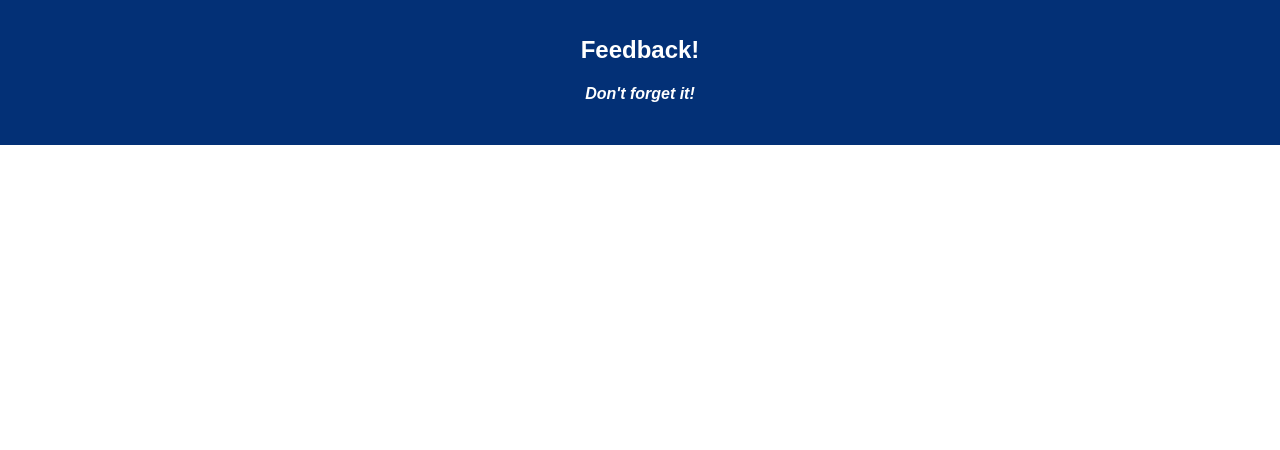
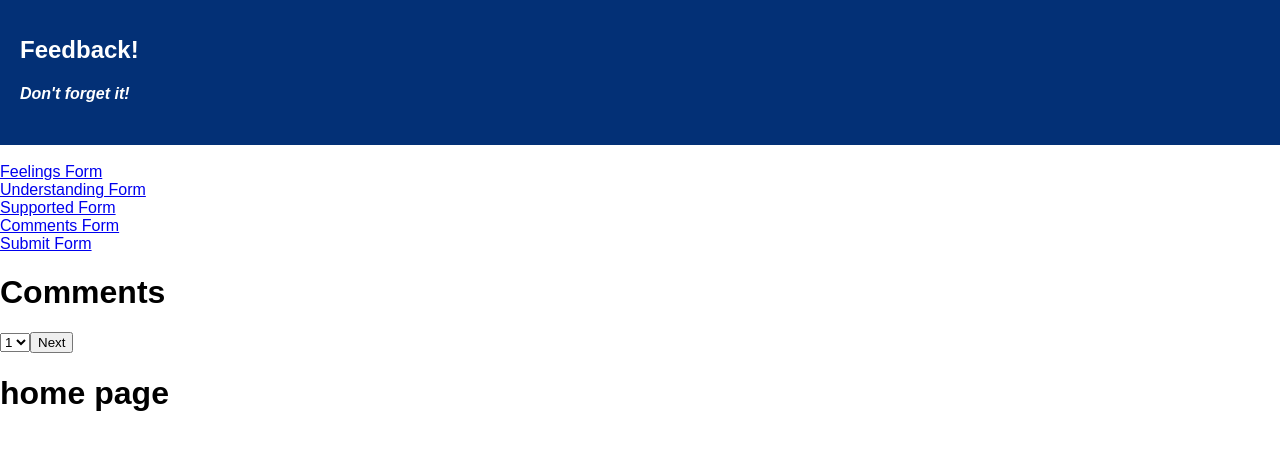
Before and after one commit to Eolson6/react-props-activity, a React (Create React App) app in the folder primeTier2/weekend-challenge-5-feedback-master/: page /#/feelingsForm in a window 1280 px wide. Shown: the top 450 px of the page. Built offline with nearby package versions, Linux system fonts and the light colour scheme.

Commit message:
Feelings, Understanding, and Supported form have value drop down menu, and functioning next buttons. Comments form has functioning input text box. handle change functions in file

```diff
--- a/primeTier2/weekend-challenge-5-feedback-master/src/components/App/App.js
+++ b/primeTier2/weekend-challenge-5-feedback-master/src/components/App/App.js
@@ -2,17 +2,47 @@ import React, { Component } from 'react';
 import { HashRouter as Router, Route, Link } from 'react-router-dom';
 import axios from 'axios';
 import './App.css';
+import FeelingsForm from '../FeelingsForm/FeelingsForm.js';
+import UnderstandingForm from '../UnderstandingForm/UnderstandingForm.js';
+import SupportedForm from '../SupportedForm/SupportedForm.js';
+import CommentsForm from '../CommentsForm/CommentsForm.js';
+import SubmitForm from '../SubmitForm/SubmitForm.js';
+import Header from '../Header/Header.js';
+
 
 class App extends Component {
   render() {
     return (
-      <div className="App">
-        <header className="App-header">
-          <h1 className="App-title">Feedback!</h1>
-          <h4><i>Don't forget it!</i></h4>
-        </header>
-        <br/>
-      </div>
+      <Router>
+        <div>
+
+          <Header/>
+
+          <Link to="/feelingsform">Feelings Form</Link>
+          <br></br>
+          <Link to="/understandingform">Understanding Form</Link>
+          <br></br>
+          <Link to="/supportedform">Supported Form</Link>
+          <br></br>
+          <Link to="/commentsform">Comments Form</Link>
+          <br></br>
+          <Link to="/submitform">Submit Form</Link>
+
+
+
+          {/* Routes */}
+
+          <Route exact path="/app" component={App} />
+          <Route exact path="/feelingsForm" component={FeelingsForm} />
+          <Route exact path="/understandingform" component={UnderstandingForm} />
+          <Route exact path="/supportedform" component={SupportedForm} />
+          <Route exact path="/commentsform" component={CommentsForm} />
+          <Route exact path="/submitform" component={SubmitForm} />
+          <h1>home page</h1>
+        </div>
+      </Router>
+
+
     );
   }
 }
--- a/primeTier2/weekend-challenge-5-feedback-master/src/components/CommentsForm/CommentsForm.js
+++ b/primeTier2/weekend-challenge-5-feedback-master/src/components/CommentsForm/CommentsForm.js
@@ -0,0 +1,36 @@
+import React, { Component } from 'react';
+import { connect } from 'react-redux';
+
+class CommentsForm extends Component {
+    constructor(props) {
+        super(props);
+        this.state = {
+            input: '',
+        }
+    }
+
+    // Function called as the user input changes
+    handleChange = (event) => {
+        console.log(event.target.value);
+        this.setState({
+            input: event.target.value,
+
+        });
+    }
+
+
+    render() {
+        return (
+            <div>
+                <h1>Comments</h1>
+                <input type="text" value={this.state.input} onChange={this.handleChange} />
+            </div>
+        );
+    }
+}
+
+const mapReduxStateToProps = (reduxState) => ({
+    reduxState
+});
+
+export default connect(mapReduxStateToProps)(CommentsForm);
--- a/primeTier2/weekend-challenge-5-feedback-master/src/components/FeelingsForm/FeelingsForm.js
+++ b/primeTier2/weekend-challenge-5-feedback-master/src/components/FeelingsForm/FeelingsForm.js
@@ -0,0 +1,51 @@
+import React, { Component } from 'react';
+import { connect } from 'react-redux';
+
+class FeelingsForm extends Component {
+    constructor(props) {
+        super(props);
+        this.state = {
+            input: '',
+        }
+    }
+
+    // Function called as the user input changes
+    handleChange = (event) => {
+        console.log(event.target.value);
+        this.setState({
+            input: event.target.value,
+
+        });
+    }
+
+        handleSubmit=(event) => {
+            const action = { type: 'RATE_BY_NUMBER', payload: this.state.input};
+            this.props.dispatch(action);
+            this.setState({
+                input: '',
+            });
+            this.props.history.push('understandingform')
+        }
+
+    render() {
+        return (
+            <div>
+                <h1>Comments</h1>
+                <select onChange={this.handleChange} value={this.state.input}>
+                <option value="">1</option>
+                    <option value="">2</option>
+                    <option value="">3</option>
+                    <option value="">4</option>
+                    <option value="">5</option>
+                </select>
+                <button onClick={this.handleSubmit}>Next</button>
+            </div>
+        );
+    }
+}
+
+const mapReduxStateToProps = (reduxState) => ({
+    reduxState
+});
+
+export default connect(mapReduxStateToProps)(FeelingsForm);
--- /dev/null
+++ b/primeTier2/weekend-challenge-5-feedback-master/src/components/Header/Header.js
@@ -0,0 +1,19 @@
+import React, { Component } from 'react';
+import { connect } from 'react-redux';
+
+class Header extends Component {
+
+    render() {
+        return (
+            <div className ="header">
+                    <header className="App-header">
+                        <h1 className="App-title">Feedback!</h1>
+                        <h4><i>Don't forget it!</i></h4>
+                    </header>
+                    <br />
+                </div>
+        );
+    }
+}
+
+export default Header;
--- a/primeTier2/weekend-challenge-5-feedback-master/src/components/SubmitForm/SubmitForm.js
+++ b/primeTier2/weekend-challenge-5-feedback-master/src/components/SubmitForm/SubmitForm.js
@@ -0,0 +1,19 @@
+import React, { Component } from 'react';
+import { connect } from 'react-redux';
+
+class SubmitForm extends Component {
+
+    render() {
+        return (
+            <div>
+                <h1>Submit Form</h1>
+            </div>
+        );
+    }
+}
+
+const mapReduxStateToProps = (reduxState) => ({
+    reduxState
+});
+
+export default connect(mapReduxStateToProps)(SubmitForm);
--- a/primeTier2/weekend-challenge-5-feedback-master/src/components/SupportedForm/SupportedForm.js
+++ b/primeTier2/weekend-challenge-5-feedback-master/src/components/SupportedForm/SupportedForm.js
@@ -0,0 +1,36 @@
+import React, { Component } from 'react';
+import { connect } from 'react-redux';
+
+class SupportedForm extends Component {
+
+    constructor(props) {
+        super(props);
+        this.state = {
+            input: '',
+        }
+    }
+
+    render() {
+        return (
+            <div>
+                <h1>Supported Form</h1>
+
+                <select onChange={this.handleChange} value={this.state.input}>
+                    <option value="">1</option>
+                    <option value="">2</option>
+                    <option value="">3</option>
+                    <option value="">4</option>
+                    <option value="">5</option>
+                </select>
+                <button onClick={this.handleSubmit}>Next</button>
+
+            </div>
+        );
+    }
+}
+
+const mapReduxStateToProps = (reduxState) => ({
+    reduxState
+});
+
+export default connect(mapReduxStateToProps)(SupportedForm);
--- a/primeTier2/weekend-challenge-5-feedback-master/src/components/UnderstandingForm/UnderstandingForm.js
+++ b/primeTier2/weekend-challenge-5-feedback-master/src/components/UnderstandingForm/UnderstandingForm.js
@@ -0,0 +1,53 @@
+import React, { Component } from 'react';
+import { connect } from 'react-redux';
+
+class UnderstandingForm extends Component {
+
+    constructor(props) {
+        super(props);
+        this.state = {
+            input: '',
+        }
+    }
+
+    // Function called as the user input changes
+    handleChange = (event) => {
+        console.log(event.target.value);
+        this.setState({
+            input: event.target.value,
+
+        });
+    }
+
+    handleSubmit = (event) => {
+        const action = { type: 'RATE_BY_NUMBER', payload: this.state.input };
+        this.props.dispatch(action);
+        this.setState({
+            input: '',
+        });
+        this.props.history.push('supportedform')
+    }
+    render() {
+        return (
+            <div>
+                <h1>Understanding Form</h1>
+
+                    <select onChange={this.handleChange} value={this.state.input}>
+                        <option value="">1</option>
+                        <option value="">2</option>
+                        <option value="">3</option>
+                        <option value="">4</option>
+                        <option value="">5</option>
+                    </select>
+                    <button onClick={this.handleSubmit}>Next</button>
+
+            </div>
+        );
+    }
+}
+
+const mapReduxStateToProps = (reduxState) => ({
+    reduxState
+});
+
+export default connect(mapReduxStateToProps)(UnderstandingForm);
--- a/primeTier2/weekend-challenge-5-feedback-master/src/index.js
+++ b/primeTier2/weekend-challenge-5-feedback-master/src/index.js
@@ -1,16 +1,19 @@
-import React from 'react';
+import React, { Component } from 'react';
 import ReactDOM from 'react-dom';
 import './index.css';
-import App from './components/App/App';
-
-// Redux
+import App from './components/App/App.js';
+import FeelingsForm from './components/FeelingsForm/FeelingsForm.js';
+import registerServiceWorker from './registerServiceWorker';
 import { createStore, combineReducers, applyMiddleware } from 'redux';
+// Provider allows us to use redux within our react app
 import { Provider } from 'react-redux';
 import logger from 'redux-logger';
-import registerServiceWorker from './registerServiceWorker';
 
-ReactDOM.render(<App />, document.getElementById('root'));
-registerServiceWorker();
+const numberRating = (state= [], action) => {
+    if(action.type === 'RATE_BY_NUMBER') {
+        return action.payload;
+    }
+}
 
 const storeInstance = createStore(
     combineReducers({
@@ -20,3 +23,4 @@ const storeInstance = createStore(
 );
 
 ReactDOM.render(<Provider store={storeInstance}><App /></Provider>, document.getElementById('root'));
+registerServiceWorker();
```
Also changed, not shown: primeTier2/weekend-challenge-5-feedback-master/src/components/Header.js/Header.js (deleted, +0 -15 lines).
